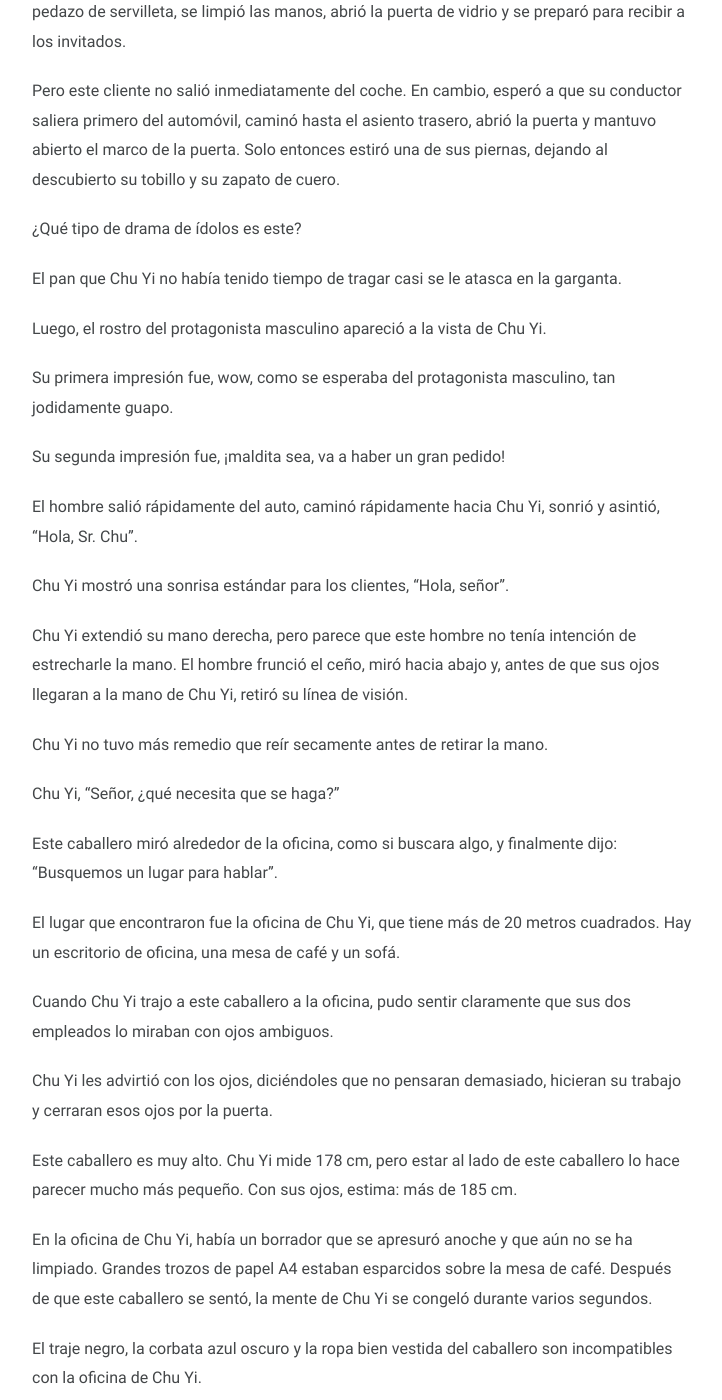
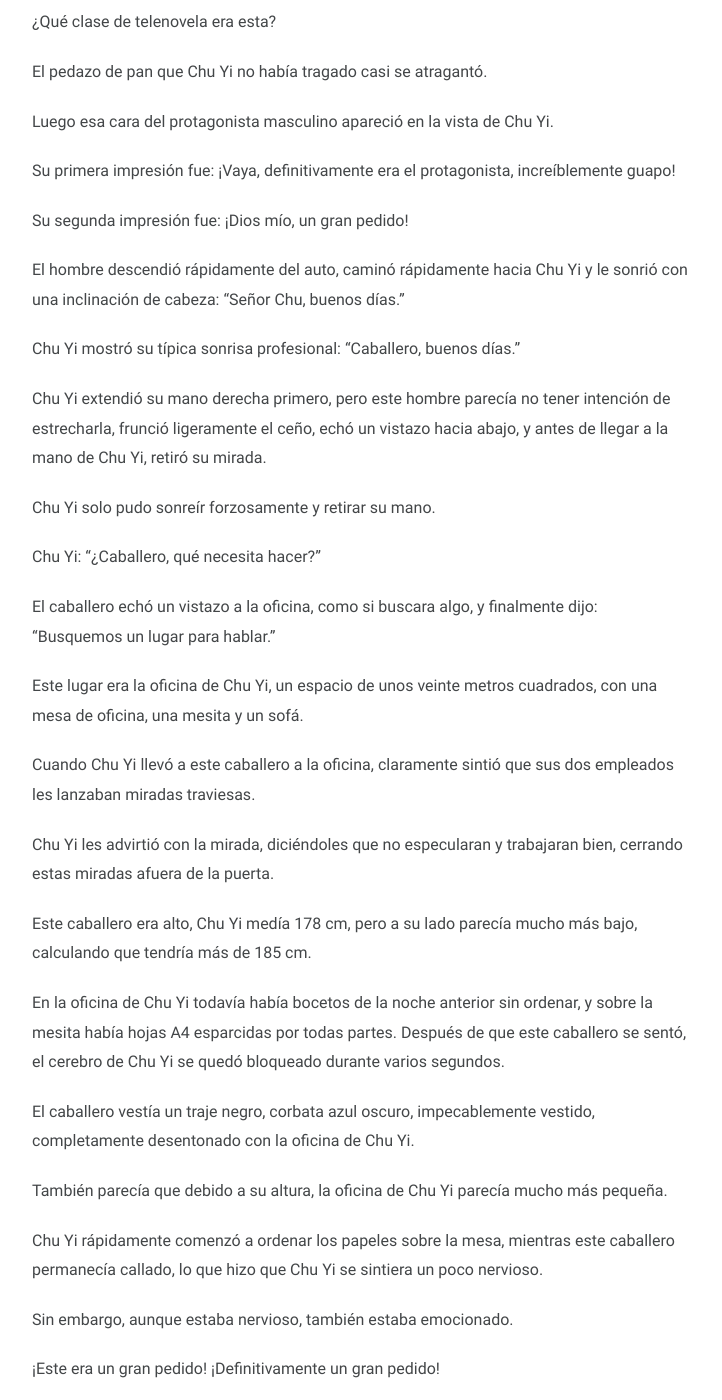
Before and after one commit to taozi-lecturas/taozi-lecturas.github.io, a Jekyll site: the page built from novelas/caceedv/_posts/2025-03-31-capitulo-01.md, in a window 1280 px wide and 1400 px high, scrolled down 3653 px. Shown: the whole window, without its empty margins (278-1000 px from the left). Built offline with Jekyll 4.4.1, drawn with Linux system fonts in a browser that asks for light colours; some of the changed text lies outside the part shown.

Commit message:
Actualización capitulo 1

```diff
--- a/novelas/caceedv/_posts/2025-03-31-capitulo-01.md
+++ b/novelas/caceedv/_posts/2025-03-31-capitulo-01.md
@@ -8,314 +8,309 @@ order: 1
 ---
 
 
-Cuando el personal le entregó el certificado de matrimonio, Chu Yi todavía estaba estupefacto.
+Cuando el personal le entregó el certificado de matrimonio a Chu Yi, este último aún estaba atónito.
 
-No tiene forma de digerir lo que sucedió hace un momento.
+No podía asimilar todo lo que había ocurrido antes.
 
-Tampoco tiene forma de digerir la realidad de que ya es el esposo legal de Qin Yiheng.
+Tampoco podía creer que ya era el esposo legal de Qin Yi Heng.
 
-"Sr. Chu."
+"Señor Chu."
 
-La persona que estaba a su lado lo llamó.
+La persona a su lado lo estaba recordando.
 
-Una voz muy profunda y muy magnética golpeó el corazón de Chu Yi y su cerebro pareció zumbar.
+Una voz profunda y con mucha fuerza magnética resonó en el corazón de Chu Yi, como si su cerebro hubiera hecho un sonido ensordecedor. De inmediato reaccionó y tomó el certificado de matrimonio.
 
-Chu Yi salió de él y recibió el certificado de matrimonio.
+Chu Yi agradeció al personal y luego giró la cabeza, dirigiendo su mirada hacia Qin Yi Heng.
 
-Chu Yi agradeció al personal, luego giró la cabeza y miró hacia ... La corbata de Qin Yiheng.
+Al cuello de este último.
 
-"Uh, mmm, erm."
+"Eh, eh, eso..."
 
-Chu Yi no se atrevió a mirar a Qin Yiheng. Teniendo en cuenta el hecho de que acababa de recomponerse y de repente quedó expuesto al aura de Qin Yiheng, entró en pánico y olvidó lo que quería decir hace un momento.
+Chu Yi no se atrevía a mirar a Qin Yi Heng, e incluso por haberse dado cuenta repentinamente y sentir nuevamente la presencia de Qin Yi Heng, se olvidó de lo que iba a decir.
 
-Solo pudo endurecerse y preguntar: "¿Qué vamos a hacer ahora?"
+Solo pudo hablar con firmeza: "¿Qué hacemos a continuación?"
 
-Para ser precisos, hoy fue solo la segunda vez que se reúnen.
+Para ser exactos, hoy era la segunda vez que se veían en sus vidas.
 
-La vez anterior fue hace un mes en un bar.
+La última vez fue hace un mes, en un bar.
 
-Chu Yi se sentía deprimido, así que fue al bar a tomar una copa.
+Chu Yi bebió alcohol en el bar porque tenía un mal día.
 
-Probablemente debido a que bebió demasiado, sus recuerdos después de eso son un poco borrosos.
+Probablemente debido a que realmente había bebido demasiado, sus recuerdos posteriores eran un poco borrosos.
 
-De todos modos, conoció a un hombre muy guapo.
+De alguna manera conoció a un hombre muy atractivo.
 
-Pero, ¿cómo llegaron de alguna manera al hotel?
+Y después, de alguna manera terminaron en un hotel.
 
-¿Y cómo rodaron de alguna manera sobre la cama?
+Y luego, de alguna manera terminaron en la cama.
 
-Cuando se despertó a la mañana siguiente, el hombre se había ido, dejando solo los rastros en el cuerpo de Chu Yi y los objetos sucios que cubrían el piso.
+Por la mañana temprano, cuando despertó, ese hombre ya no estaba, dejando solo marcas en el cuerpo de Chu Yi y cosas desordenadas por todas partes.
 
-En ese momento, Chu Yi estaba en un estado de ansiedad.
+Chu Yi estaba nervioso.
 
-Aunque en el fondo de su mente, quería encontrar una aventura cuando fuera al bar, pero quién hubiera pensado que este deseo realmente se haría realidad.
+Aunque había ido al bar buscando algo de aventura, ¿quién habría pensado que ese deseo realmente se haría realidad?
 
-Su primera vez fue tan vagamente revelada así.
+Su primera vez había sido así, confusa y sin más.
 
-Además, la otra parte era un hombre cuyo rostro no podía recordar.
+El otro hombre era alguien cuyo rostro no podía recordar.
 
-¿Qué estaba haciendo exactamente ayer?
+¿Qué había hecho ayer?
 
-Así, se sentó en la gran cama del hotel durante una hora entera.
+Así que, estuvo sentado durante una hora entera en la gran cama del hotel.
 
-Solo después de hablar ferozmente consigo mismo en su cabeza durante una hora, pudo consolarse.
+Se dijo a sí mismo durante una hora para calmarse.
 
-¿Qué tan grande puede ser?
+No era gran cosa.
 
-Ya tiene 26 años, si su primera vez se ha ido, entonces se ha ido.
+Ya tenía 26 años, si su primera vez se había ido, pues bien, que se fuera.
 
-¿Qué importa?
+¿Qué importaba?
 
-Aunque no podía recordar la cara de la otra persona, en su impresión, el hombre era un chico súper guapo.
+Aunque no podía recordar el rostro del otro, en su memoria, ese hombre era extremadamente guapo.
 
-Y...
+Y además...
 
-Ayer, él parecía sentirse muy bien.
+Ayer, parecía, quizás, probablemente, había estado muy cómodo.
 
-No es gran cosa, no es gran cosa.
+Pequeño problema, pequeño problema.
 
-En primer lugar, fue al bar a comprar alcohol y hombres, ¿no funciona esto exactamente como él quiere?
+Había ido al bar precisamente para emborracharse y buscar hombres, y su deseo se había cumplido.
 
-OK.
+Ok, ok.
 
-Chu Yi todavía tenía que ir a trabajar. Después de pensar, se limpió rápidamente y abandonó el hotel.
+Chu Yi tenía que ir a trabajar, así que después de pensar en todo esto rápidamente se arregló y también salió del hotel.
 
-Ese hombre pagó por la habitación, así como por las pequeñas cosas de la habitación que necesitaban ser pagadas.
+Ese hombre había pagado la habitación y también los pequeños artículos adicionales en la habitación.
 
-Después de estar en la recepción por un tiempo, la señora de la recepción notificó a la tía de la limpieza que revisara la habitación y, unos minutos después, le dijo a Chu Yi que podía irse.
+Estuvo un rato en la recepción, donde la señorita de la recepción notificó a una señora para revisar la habitación, y minutos después le dijo que podía irse.
 
-Chu Yi dijo: "Gracias".
+Chu Yi dijo: "Gracias."
 
-Después de hablar, originalmente quería darse la vuelta e irse.
+Después de decir esto, pensó en irse.
 
-Pero en lugar de eso, preguntó: "Disculpe, ¿será conveniente decirme el nombre del caballero que estaba conmigo?"
+Pero aún así preguntó: "Hola, ¿sería posible que me digas el nombre del caballero con quien compartí la habitación?"
 
-Chu Yi recordó la mirada de la dama en ese momento, que parecía muy sorprendida.
+Chu Yi recordaba que la recepcionista lo había mirado con sorpresa.
 
-Pero pronto, en menos de un segundo, la señora recogió la mirada y probablemente entendió algo.
+Pero pronto, en menos de un segundo, su expresión cambió, como si entendiera algo.
 
 "Este caballero se llama..."
 
-Chu Yi interrumpió de repente: "No es necesario, gracias".
+Chu Yi interrumpió repentinamente: "No es necesario, gracias."
 
-Era solo un vínculo temporal de amor, si a la otra parte ni siquiera le importa, ¿por qué debería hacerlo a él?
+Solo fue una breve relación, si al otro no le importaba, ¿por qué debería importarle a él?
 
-Pero nunca esperó que su vínculo temporal de amor apareciera en su estudio un mes después.
+Pero nunca imaginó que su breve relación aparecería un mes después en su estudio.
 
-Chu Yi es diseñador.
+Chu Yi era diseñador.
 
-Después de graduarse de la universidad, abrió una pequeña tienda por su cuenta y ha estado trabajando durante cuatro años. Ya tiene su propio estudio junto con dos empleados.
+Después de graduarse de la universidad, abrió su propio estudio, ahora empleando a dos empleados.
 
-Es una pequeña empresa; diseñando carteles, portadas, tipografía, logos, esto y aquello para otros.
+Un negocio modesto, diseñando carteles, portadas, maquetaciones, logotipos, entre otras cosas.
 
-Su estudio está en una calle alejada del centro de la ciudad.
+Su estudio estaba en una calle que no era el centro de la ciudad.
 
-Y esa aparición fue hoy.
+Justo hoy.
 
-A las diez de la mañana, él, como jefe, llegaba tarde habitualmente. Acababa de llegar al estudio cuando un coche se detuvo en la puerta.
+A las diez de la mañana, él, siendo el jefe, llegó tarde como siempre, justo cuando un coche se detuvo frente a su estudio.
 
-Chu Yi sostenía un trozo de pan en la mano. Dado que el automóvil se estacionó de manera demasiado inteligente, estacionándose justo frente a la puerta de su tienda, Chu Yi inmediatamente los trató como sus clientes.
+Chu Yi sostenía un trozo de pan en su mano, pero debido a que el auto se detuvo tan perfectamente frente a su tienda, inmediatamente lo consideró como cliente.
 
-Dejó de comer el pan, lo envolvió y lo puso en la esquina de la mesa a su lado. Tomó un pedazo de servilleta, se limpió las manos, abrió la puerta de vidrio y se preparó para recibir a los invitados.
+Olvidándose del pan, lo envolvió y lo metió en una esquina de la mesa junto a él, sacó un papel para limpiarse las manos, abrió la puerta de vidrio y preparó para recibir al cliente.
 
-Pero este cliente no salió inmediatamente del coche. En cambio, esperó a que su conductor saliera primero del automóvil, caminó hasta el asiento trasero, abrió la puerta y mantuvo abierto el marco de la puerta. Solo entonces estiró una de sus piernas, dejando al descubierto su tobillo y su zapato de cuero.
+Pero este cliente no bajó del auto de inmediato, sino que esperó hasta que su conductor bajó primero, rodeó al asiento trasero, abrió la puerta, puso su mano en el marco de la puerta y lentamente extendió una pierna, mostrando su tobillo y zapatos.
 
-¿Qué tipo de drama de ídolos es este?
+¿Qué clase de telenovela era esta?
 
-El pan que Chu Yi no había tenido tiempo de tragar casi se le atasca en la garganta.
+El pedazo de pan que Chu Yi no había tragado casi se atragantó.
 
-Luego, el rostro del protagonista masculino apareció a la vista de Chu Yi.
+Luego esa cara del protagonista masculino apareció en la vista de Chu Yi.
 
-Su primera impresión fue, wow, como se esperaba del protagonista masculino, tan jodidamente guapo.
+Su primera impresión fue: ¡Vaya, definitivamente era el protagonista, increíblemente guapo!
 
-Su segunda impresión fue, ¡maldita sea, va a haber un gran pedido!
+Su segunda impresión fue: ¡Dios mío, un gran pedido!
 
-El hombre salió rápidamente del auto, caminó rápidamente hacia Chu Yi, sonrió y asintió, "Hola, Sr. Chu".
+El hombre descendió rápidamente del auto, caminó rápidamente hacia Chu Yi y le sonrió con una inclinación de cabeza: "Señor Chu, buenos días."
 
-Chu Yi mostró una sonrisa estándar para los clientes, "Hola, señor".
+Chu Yi mostró su típica sonrisa profesional: "Caballero, buenos días."
 
-Chu Yi extendió su mano derecha, pero parece que este hombre no tenía intención de estrecharle la mano. El hombre frunció el ceño, miró hacia abajo y, antes de que sus ojos llegaran a la mano de Chu Yi, retiró su línea de visión.
+Chu Yi extendió su mano derecha primero, pero este hombre parecía no tener intención de estrecharla, frunció ligeramente el ceño, echó un vistazo hacia abajo, y antes de llegar a la mano de Chu Yi, retiró su mirada.
 
-Chu Yi no tuvo más remedio que reír secamente antes de retirar la mano.
+Chu Yi solo pudo sonreír forzosamente y retirar su mano.
 
-Chu Yi, "Señor, ¿qué necesita que se haga?"
+Chu Yi: "¿Caballero, qué necesita hacer?"
 
-Este caballero miró alrededor de la oficina, como si buscara algo, y finalmente dijo: "Busquemos un lugar para hablar".
+El caballero echó un vistazo a la oficina, como si buscara algo, y finalmente dijo: "Busquemos un lugar para hablar."
 
-El lugar que encontraron fue la oficina de Chu Yi, que tiene más de 20 metros cuadrados. Hay un escritorio de oficina, una mesa de café y un sofá.
+Este lugar era la oficina de Chu Yi, un espacio de unos veinte metros cuadrados, con una mesa de oficina, una mesita y un sofá.
 
-Cuando Chu Yi trajo a este caballero a la oficina, pudo sentir claramente que sus dos empleados lo miraban con ojos ambiguos.
+Cuando Chu Yi llevó a este caballero a la oficina, claramente sintió que sus dos empleados les lanzaban miradas traviesas.
 
-Chu Yi les advirtió con los ojos, diciéndoles que no pensaran demasiado, hicieran su trabajo y cerraran esos ojos por la puerta.
+Chu Yi les advirtió con la mirada, diciéndoles que no especularan y trabajaran bien, cerrando estas miradas afuera de la puerta.
 
-Este caballero es muy alto. Chu Yi mide 178 cm, pero estar al lado de este caballero lo hace parecer mucho más pequeño. Con sus ojos, estima: más de 185 cm.
+Este caballero era alto, Chu Yi medía 178 cm, pero a su lado parecía mucho más bajo, calculando que tendría más de 185 cm.
 
-En la oficina de Chu Yi, había un borrador que se apresuró anoche y que aún no se ha limpiado. Grandes trozos de papel A4 estaban esparcidos sobre la mesa de café. Después de que este caballero se sentó, la mente de Chu Yi se congeló durante varios segundos.
+En la oficina de Chu Yi todavía había bocetos de la noche anterior sin ordenar, y sobre la mesita había hojas A4 esparcidas por todas partes. Después de que este caballero se sentó, el cerebro de Chu Yi se quedó bloqueado durante varios segundos.
 
-El traje negro, la corbata azul oscuro y la ropa bien vestida del caballero son incompatibles con la oficina de Chu Yi.
+El caballero vestía un traje negro, corbata azul oscuro, impecablemente vestido, completamente desentonado con la oficina de Chu Yi.
 
-También parecía que la oficina de Chu Yi era muy estrecha debido a su alto tamaño.
+También parecía que debido a su altura, la oficina de Chu Yi parecía mucho más pequeña.
 
-Chu Yi limpió rápidamente los papeles sobre la mesa. Mientras tanto, este caballero se negó a emitir un solo sonido, lo que puso bastante nervioso a Chu Yi.
+Chu Yi rápidamente comenzó a ordenar los papeles sobre la mesa, mientras este caballero permanecía callado, lo que hizo que Chu Yi se sintiera un poco nervioso.
 
-Pero aparte del nerviosismo, todavía estaba feliz.
+Sin embargo, aunque estaba nervioso, también estaba emocionado.
 
-¡Este es un gran pedido! ¡Debe ser un gran pedido!
+¡Este era un gran pedido! ¡Definitivamente un gran pedido!
 
-Chu Yi arrojó todo en su escritorio, se paró a un lado y preguntó: "Señor, ¿puedo preguntar su nombre?"
+Chu Yi tiró las cosas en su escritorio y se paró al lado para preguntar: "¿Cómo se llama usted, señor?"
 
-El caballero informó su nombre, "Qin Yiheng".
+El caballero directamente reveló su nombre: "Qin Yi Heng."
 
-Chu Yi, "Oh, Sr. Qin".
+Chu Yi respondió con un "oh" y luego un "ah": "Señor Qin, buenos días."
 
-El Sr. Qin reveló una expresión de insatisfacción en sus ojos, levantó ligeramente los párpados y miró a Chu Yi.
+El señor Qin mostró una mirada insatisfecha, levantando ligeramente las cejas para mirar a Chu Yi.
 
-Chu Yi no entendió lo que eso significaba, por lo que evitó su mirada y tragó saliva.
+Chu Yi no entendió su significado, apartó la mirada y tragó saliva.
 
-No sabe cuánto tiempo planea quedarse este Sr. Qin. Después de que Chu Yi hirvió un poco de agua, primero le trajo un vaso de agua fría.
+No sabía cuánto tiempo el señor Qin planeaba quedarse, así que mientras calentaba agua, primero le sirvió un vaso de agua fría.
 
-Finalmente, después de un tiempo incierto desde que ingresó a la oficina, este Sr. Qin le dio a Chu Yi el privilegio de charlar.
+Finalmente, después de quién sabe cuánto tiempo dentro de la oficina, este señor Qin finalmente decidió hablar con Chu Yi.
 
-"Siéntate".
+"Siéntate."
 
-Esta fue la primera oración de Qin Yiheng después de abrir la boca.
+Fue la primera frase de Qin Yi Heng.
 
-Chu Yi, que parecía más el invitado, se sentó inocentemente después de escuchar esto.
+Chu Yi parecía ser el invitado, obedeciendo humildemente y sentándose.
 
-"Sr. Chu, ¿todavía me recuerda?" Qi Yiheng le preguntó.
+"Señor Chu, ¿aún me recuerda?" Qin Yi Heng le preguntó.
 
-Chu Yi estaba atónito.
+Chu Yi estaba confundido.
 
 ¿Quién eres tú?
 
-Pero como propietario, ciertamente no puede pedir tales cosas.
+Pero como jefe, obviamente no podía preguntarlo directamente.
 
-Entonces, mientras buscaba a este caballero en su cabeza, se rió mientras decía: "Ahahaha, sí, sí, ¿para qué está aquí el Sr. Qin hoy?"
+Entonces mientras buscaba en su mente a este caballero, soltó una risa forzada: "Ajá, ajá, sí, señor Qin, hoy ha venido, ¿qué necesita hacer?"
 
-El Sr. Qin ignoró su pregunta de la segunda mitad, sintiéndose no demasiado feliz, "Sí qué, ¿olvidaste quién soy?"
+El señor Qin ignoró completamente su pregunta posterior, y parecía molesto: "¿Qué es, acaso has olvidado quién soy?"
 
-Chu Yi se acobardó y tuvo que admitir indirectamente: "¿Creo que tienes a la persona equivocada?"
+Chu Yi se intimidó y tuvo que admitir indirectamente: "¿Quizás te equivocaste de persona?"
 
-¡Chu Yi jura!
+¡Chu Yi garantizaba!
 
-Realmente nunca antes había conocido a este Sr. Qin.
+Realmente no había conocido a este señor Qin.
 
-Un chico tan grande y guapo, si lo conociera o interactuara con él, ¡cómo podría olvidarlo!
+Con un hombre tan atractivo como este, si lo hubiera conocido o interactuado con él, ¿cómo podría olvidarlo!
 
-Pero el Sr. Qin se lo recordó.
+Pero el señor Qin le recordó.
 
-"4 de octubre, Hotel Weir".
+"4 de octubre, Hotel Wei'er."
 
-La sonrisa estándar de Chu Yi cayó y, en muy poco tiempo, el color de sus labios se desvaneció.
+La típica sonrisa de Chu Yi desapareció. En un instante, sus labios perdieron color.
 
-—¿Qué..., tú, yo, ja?
+"¿Qué, qué, tú, yo, eh?"
 
-Esto, ¿qué tipo de situación es esta?
+¿Qué situación es esta?
 
-El 4 de octubre, ¿no es eso...
+El 4 de octubre, ¿no sería...?
 
-¿Entonces esto es?
+¿Entonces qué era esto?
 
-¿Una aventura de noche encontró su camino hasta la puerta de Chu Yi?
+¿Acaso el compañero de una noche de pasión ha venido a buscarlo?
 
-¿Qué es lo que quiere?
+¿Qué quiere hacer?
 
-De todos modos, definitivamente no está aquí para diseñar algo.
+De todas formas, seguro no es para pedirle que diseñe algo.
 
-Chu Yi se rió secamente, "Jaja, oh, así fuiste tú".
+Chu Yì rió secamente: "Ah, eres tú"
 
-Siguió adivinando.
+Él continuó especulando.
 
-¿Tuvo alguna secuela de una enfermedad?
+¿Algún efecto secundario?
 
-No debería ser tan grave, ¿verdad?
+No debería ser posible.
 
-Después de ese día, Chu Yi fue al hospital. Se sometió a varios exámenes y no tuvo ningún problema.
+Después de aquel día, Chu Yì fue especialmente al hospital. Después de varios chequeos, no tenía ningún problema.
 
-Ah, había un pequeño problema.
+Ah, aunque sí hubo un pequeño problema.
 
-Sangró.
+Tuvo sangrado.
 
-Además, recordando una experiencia muy vergonzosa, el médico le dijo con cara seria que ya no podía tener relaciones sexuales por un corto tiempo y le dijo que ejerciera moderación.
+Además, vivió una experiencia bastante incómoda cuando el doctor, con cara seria, le dijo que no podía tener relaciones sexuales por un tiempo y que debía ser más moderado.
 
-Chu Yi estaba muy asustado en este momento.
+En ese momento, Chu Yì estaba muy asustado.
 
-No sabe por qué este Sr. Qin vino a buscarlo.
+No sabía qué quería este Sr. Qin.
 
-A juzgar por la situación del segundo día, era claramente el ritmo de no volver a verse.
+Por cómo estaban las cosas al día siguiente, parecía claro que era una despedida sin volver a verse.
 
-Entonces, ¿él...
+Así que, ¿será que...
 
-¿Perder dinero?
+Se dejó dinero?
 
-¿Perder su identificación?
+¿El carnet de identidad?
 
-¿Quieres volver a hacerlo?
+¿O quiere repetir?
 
-La tetera de la mesa de café gorgoteó de repente y se notó especialmente en la tranquila oficina, por lo que atrajo las miradas de ambos.
+En ese momento, la tetera sobre la mesa comenzó a hervir haciendo ruido. En la oficina silenciosa, el sonido era muy evidente y atrajo la atención de ambos.
 
-Las conjeturas de Chu Yi también se detuvieron temporalmente.
+Las especulaciones de Chu Yì se detuvieron momentáneamente.
 
-Unos segundos después, el agua hirvió y el sonido del agua desapareció. El Sr. Qin, que estaba sentado frente a Chu Yi, comenzó a moverse.
+Unos segundos después, el agua hirvió y el sonido cesó, entonces el Sr. Qin que estaba frente a Chu Yì hizo un movimiento.
 
-Chu Yi era como un pájaro asustado. En este momento, haga lo que haga el Sr. Qin, se sentirá asustado.
+Chu Yì estaba tan tenso como un pájaro asustado; cualquier cosa que hiciera ahora el Sr. Qin lo ponía nervioso.
 
-Este Sr. Qin sacó su maletín de su lado.
-
-Y luego, uno por uno, sacó los artículos de adentro.
+Este Sr. Qin sacó su maletín de su lado y comenzó a sacar cosas una por una:
 
 Cédula de identidad.
+Tarjeta bancaria.
+Licencia de conducir.
+Pasaporte.
+Todo tipo de documentos y certificaciones.
 
-Bankcard.
+...
 
-Licencia de conducir.
+Estas cosas fueron colocadas cuidadosamente sobre la mesa.
 
-Pasaporte.
+Chu Yì no pudo evitar preguntar: "Sr. Qin, ¿qué está haciendo?"
 
-Diversos comprobantes de identificación y documentos.
+El Sr. Qin preguntó: "¿Tiene planeado casarse este año, Sr. Chu?"
 
-Estos elementos se colocan sobre la mesa de manera muy ordenada.
+Chu Yì pensó un poco y asintió: "Mi familia me está presionando, si encuentro a alguien adecuado, me casaré."
 
-Chu Yi no pudo contenerse y preguntó: "Sr. Qin, ¿esto es?"
+Después de decir eso, Chu Yì se rascó la cabeza, no entendiendo bien hacia dónde iba esto.
 
-El Sr. Qin pregunta: "¿El Sr. Chu tiene planes de casarse este año?"
+Pero pronto, el Sr. Qin le aclaró el rumbo.
 
-Chu Yi lo pensó, asintió, "Mi familia me está instando, si conozco a alguien adecuado, me casaré".
+El Sr. Qin dijo: "¿Le interesaría casarse conmigo?"
 
-Después de hablar, Chu Yi se rascó la cabeza, no entiende muy bien hacia dónde van en este momento.
+Chu Yì emitió lentamente un "¿Ah?"
 
-Muy pronto, el Sr. Qin le dijo la dirección hacia la que iban.
+El Sr. Qin continuó: "He pensado durante un mes y todavía me siento irresponsable. No haberme despedido aquel día tampoco estuvo bien, así que investigué sobre usted. Creo que es una persona muy decente. Además, tengo planes de casarme este año, si también está considerando esa opción, podríamos pensar en formar una familia juntos."
 
-El Sr. Qin preguntó: "¿Está interesado? En casarse conmigo.
+Chu Yì estaba completamente confundido: "¿Eh???"
 
-Chu Yi soltó lentamente: "¿Ah?"
+¡Este trato es demasiado grande!
 
-Sr. Qin, "Lo pensé durante un mes y todavía pienso que fui muy irresponsable. La forma en que me fui sin decir nada ese día tampoco fue muy buena. Llegué a entenderte y creo que eres bastante bueno como persona. Da la casualidad de que planeo casarme este año, así que si usted, Sr. Chu, también tiene este plan, puede considerar formar una familia conmigo".
+Chu Yì miró las cosas sobre la mesa...
 
-Chu Yi estaba completamente atónito, "¡Eh???"
+¿Es que este Sr. Qin realmente es sincero?
 
-Este pedido, ¿no es demasiado grande?
+Chu Yì tenía dificultades para procesarlo: "No, Sr. Qin, es que, ese día yo... no recuerdo mucho, así que...", Chu Yì miró cuidadosamente a Qin Yi Heng: "¿Cómo puedo estar seguro de que fuiste tú ese día?"
 
-Chu Yi miró los artículos colocados sobre la mesa ...
+Una pregunta extremadamente irrespetuosa, Chu Yì temía que Qin Yi Heng le echara el agua caliente encima.
 
-Este Sr. Qin es bastante sincero para arrancar, ¿qué está pasando?
+Pero Qin Yi Heng no lo hizo.
 
-Chu Yi tuvo dificultades para digerir todo, "No, espere, Sr. Qin, es así, erm, en realidad ese día, no recuerdo muy bien, entonces", Chu Yi miró cuidadosamente a Qin Yiheng, "¿Cómo sé que fuiste tú ese día?"
+Chu Yì pensó que su compostura no le permitiría actuar de esa manera.
 
-Palabras muy imbéciles, Chu Yi estaba muy preocupado de que Qin Yiheng le salpicara la cara con el agua recién hervida.
+El Sr. Qin solo sonrió.
 
-Pero Qin Yiheng no lo hizo.
+Luego dijo con calma: "Sr. Chu, tiene una cicatriz en el interior del muslo, no pequeña, parece una babosa."
 
-Chu Yi pensó que su control de las emociones probablemente también le prohibía hacerlo.
+Al oír esto, Chu Yì sintió un zumbido en su cerebro.
 
-Efectivamente, el Sr. Qin solo sonrió.
-
-Y luego dijo con calma: "Hay una cicatriz en la parte interna de los muslos del Sr. Chu, no pequeña y tiene forma de caracol".
-
-El cerebro del Sr. Chu zumbó.
-
-Y se sonrojó en el acto.
-
+Y se sonrojó inmediatamente.
 ・・・
 
 **El autor tiene algo que decir:**
```
Also changed, not shown: novelas/caceedv/_posts/2025-03-31-info.md (+8 -2 lines), novelas/caceedv/img/portada.webp (added).
